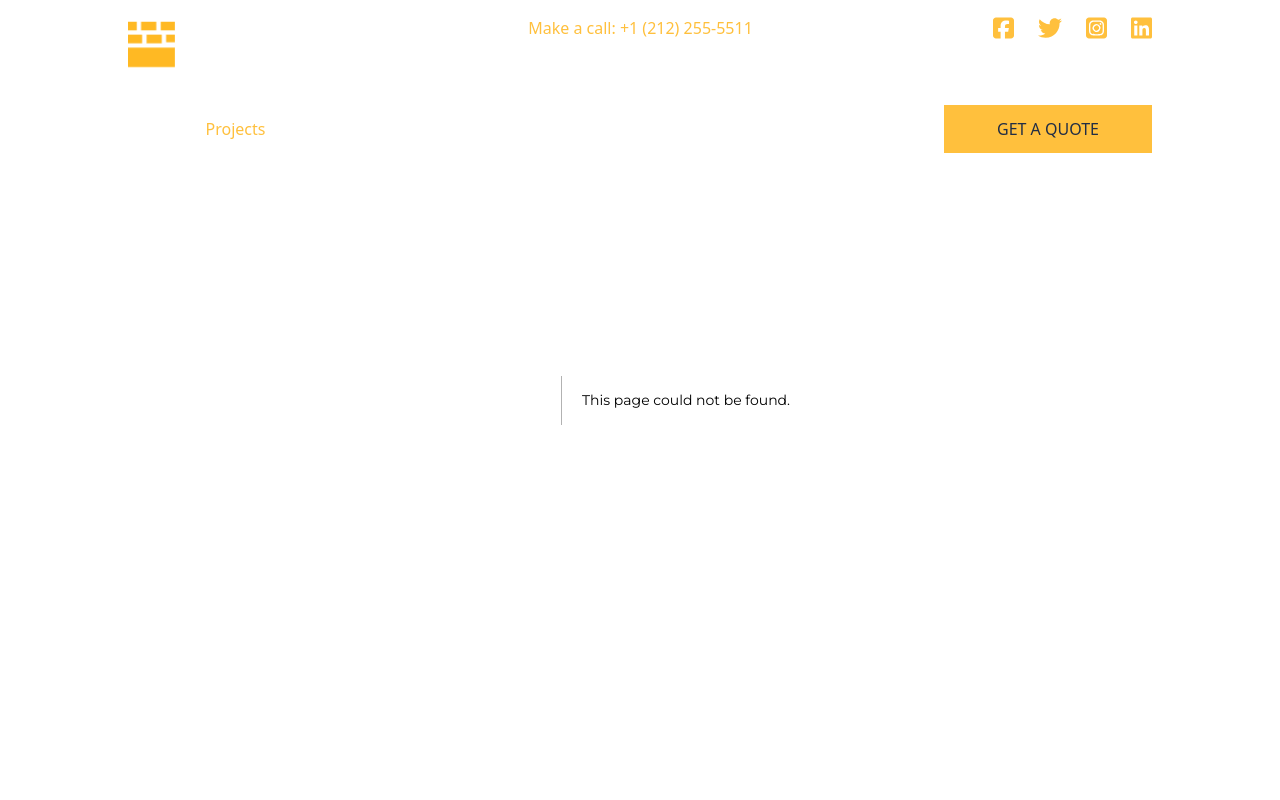
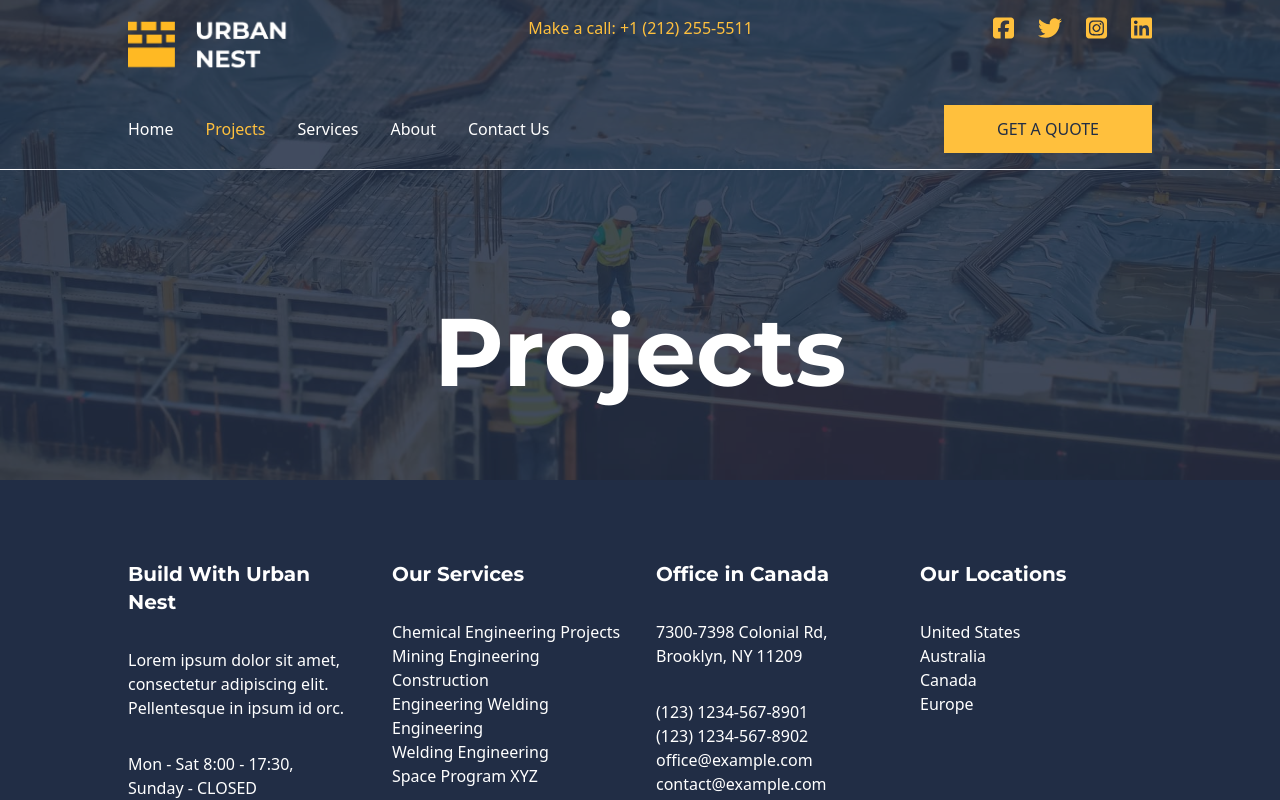
Before and after one commit to ib-ahmedd/urban_nest, a Next.js app: page /projects in a window 1280 px wide. Before the commit this address had no page. Shown: the top 800 px of the page. Built offline with nearby package versions, Linux system fonts and the light colour scheme; a web font is replaced by a local one.

Commit message:
complete project page hero section

```diff
--- a/app/components/Question.tsx
+++ b/app/components/Question.tsx
@@ -6,7 +6,7 @@ function Question({ question, open, id, handleOpen }: questionProps) {
   return (
     <>
       <button
-        className="w-full flex justify-between font-bold text-sm md:text-base text-site-blue p-3 text-left"
+        className="w-full flex justify-between font-bold text-sm md:text-base text-site-blue p-3 text-left border-b border-[#999]"
         onClick={() => {
           handleOpen(id);
         }}
@@ -17,10 +17,10 @@ function Question({ question, open, id, handleOpen }: questionProps) {
         </span>
       </button>
       <p
-        className={`w-full overflow-hidden`}
+        className={`w-full overflow-hidden px-3 ${open === id && "py-3"}`}
         style={{
           borderBottom: "1px solid #999",
-          height: open === id ? "5em" : "0",
+          height: open === id ? "7em" : "0",
           transition: "0.5s",
         }}
       >
--- /dev/null
+++ b/app/projects/components/Hero.tsx
@@ -0,0 +1,9 @@
+function Hero() {
+  return (
+    <section className="overlay h-[30vh] md:h-[60vh] bg-generic-hero bg_setup flex justify-center items-end pb-12 md:pb-12 lg:pb-20">
+      <h1 className="z-10 relative">Projects</h1>
+    </section>
+  );
+}
+
+export default Hero;
--- /dev/null
+++ b/app/projects/components/index.ts
@@ -0,0 +1,3 @@
+import Hero from "./Hero";
+
+export { Hero };
--- /dev/null
+++ b/app/projects/page.tsx
@@ -0,0 +1,11 @@
+import { Hero } from "./components";
+
+function Projects() {
+  return (
+    <main>
+      <Hero />
+    </main>
+  );
+}
+
+export default Projects;
--- a/tailwind.config.ts
+++ b/tailwind.config.ts
@@ -40,15 +40,6 @@ module.exports = {
         "about-stats-bg": "url('/images/about/stats/bg-img.jpg')",
         "generic-hero": "url('/images/generic/hero/bg-img.jpg')",
 
-        "founders-bg-1": "url('/images/home/founders/bg-1.jpg')",
-        "founders-bg-2": "url('/images/home/founders/bg-2.jpg')",
-        "founders-bg-3": "url('/images/home/founders/bg-3.jpg')",
-
-        "latest-bg-1": "url('/images/home/latest/img-1.jpg')",
-        "latest-bg-2": "url('/images/home/latest/img-2.jpg')",
-        "latest-bg-3": "url('/images/home/latest/img-3.jpg')",
-        "latest-bg-4": "url('/images/home/latest/img-4.jpg')",
-
         "latest-work-bg1": "url('/images/projects/latest-work/img-1.jpg')",
         "latest-work-bg2": "url('/images/projects/latest-work/img-2.jpg')",
         "latest-work-bg3": "url('/images/projects/latest-work/img-3.jpg')",
```
